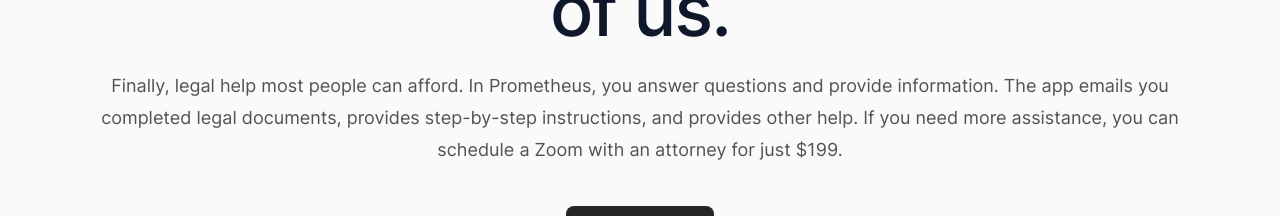
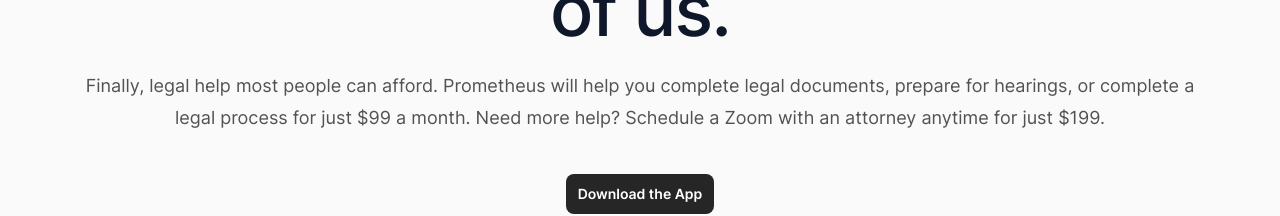
Before and after one commit to David44357/KingLawWebsite, a Next.js app: page /prometheus in a window 1280 px wide. Shown: the part 350-566 px from the top of the page. Built offline with nearby package versions, Linux system fonts and the light colour scheme.

Commit message:
Update PromHero.jsx

```diff
--- a/src/components/PromHero.jsx
+++ b/src/components/PromHero.jsx
@@ -336,7 +336,7 @@ export function PromHero() {
              Legal services for the rest of us.
             </h1>
             <p className="mt-6 text-lg text-gray-600">
-              {'Finally, legal help most people can afford. In Prometheus, you answer questions and provide information. The app emails you completed legal documents, provides step-by-step instructions, and provides other help. If you need more assistance, you can schedule a Zoom with an attorney for just $199.'}
+              {'Finally, legal help most people can afford. Prometheus will help you complete legal documents, prepare for hearings, or complete a legal process for just $99 a month. Need more help? Schedule a Zoom with an attorney anytime for just $199. '}
             </p>
             <div className="mt-10 flex justify-center gap-x-6">
               {/* <AppStoreLink /> */}
```
